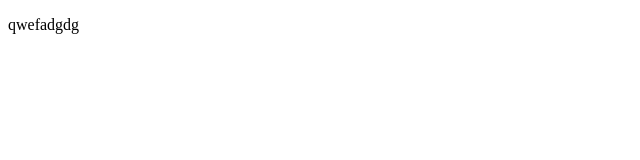
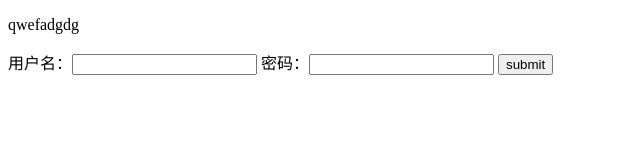
Before and after one commit to fengling01/hello-world, a plain HTML site: page index.html in a window 1280 px wide. Shown: the whole page, without its empty margins (0-640 px from the left). Drawn offline with Linux system fonts and the light colour scheme.

Commit message:
username and password
重新写了用户名和密码

```diff
--- a/index.html
+++ b/index.html
@@ -7,5 +7,10 @@
 </head>
 <body>
 	<p>qwefadgdg</p>
+	<form>
+		用户名：<input type="text" />
+		密码：<input type="password" />
+		<input type="submit" value="submit"/>
+	</form>
 </body>
 </html>
```
